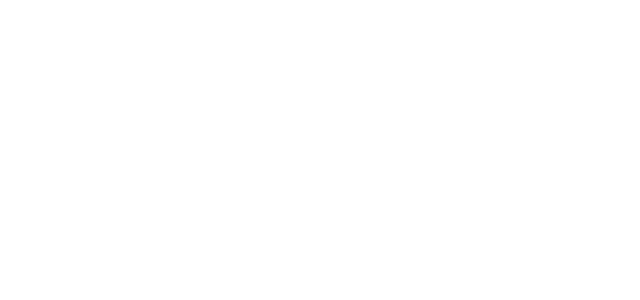
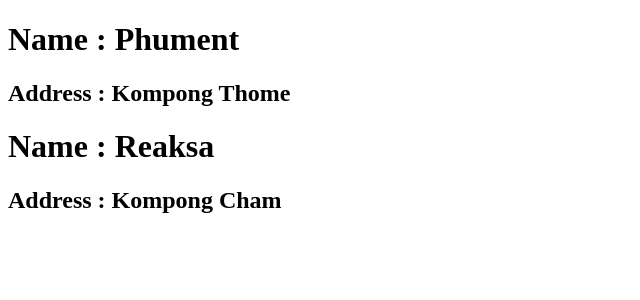
Before and after one commit to phumentceo/React-totureil, a React (Vite) app: page / in a window 1280 px wide. Shown: the top 300 px of the page, without its empty margins (0-640 px from the left). Built offline with nearby package versions, Linux system fonts and the light colour scheme.

Commit message:
React with Prop

```diff
--- a/src/App.jsx
+++ b/src/App.jsx
@@ -1,8 +1,18 @@
 import React from 'react'
+import Var01 from './components/variables/Var01'
+import Props01 from './components/props/Props01'
 const App = () => {
   return (
     <div>
+       {/* <Var01/>
+       <Var01/>
+       <Var01/>
+       <Var01/>
+       <Var01/> */}
 
+       <Props01 name={"Phument"} address={"Kompong Thome"}/>
+
+       <Props01 name={"Reaksa"} address={"Kompong Cham"}/>
     </div>
   )
 }
--- /dev/null
+++ b/src/components/props/Props01.jsx
@@ -0,0 +1,12 @@
+import React from 'react'
+
+const Props01 = ({name,address}) => {
+  return (
+    <div>
+        <h1>Name : {name}</h1>
+        <h2>Address : {address}</h2>
+    </div>
+  )
+}
+
+export default Props01
--- /dev/null
+++ b/src/components/variables/Var01.jsx
@@ -0,0 +1,17 @@
+function Var01 () {
+    var name = "phument";
+    var gender = "Male";
+    var address = "Kompong Thome"
+    return (
+        <div>
+            <h1 style={{
+                color : "red",
+                backgroundColor : "blue",
+                }}>My Name   : {name} </h1>
+            <h1>My Gender : {gender} </h1>
+            <h1>Address   : {address}</h1>
+        </div>
+    );
+}
+
+export default Var01;
```
